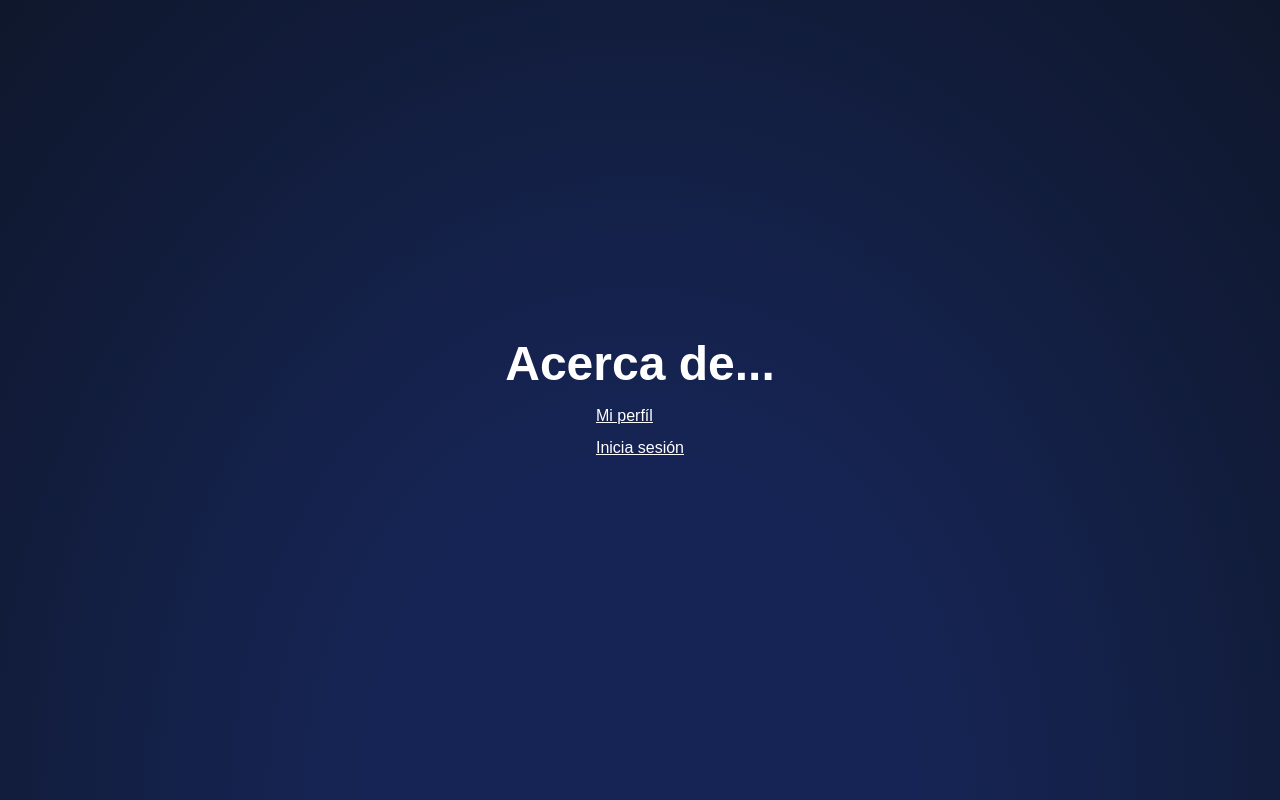
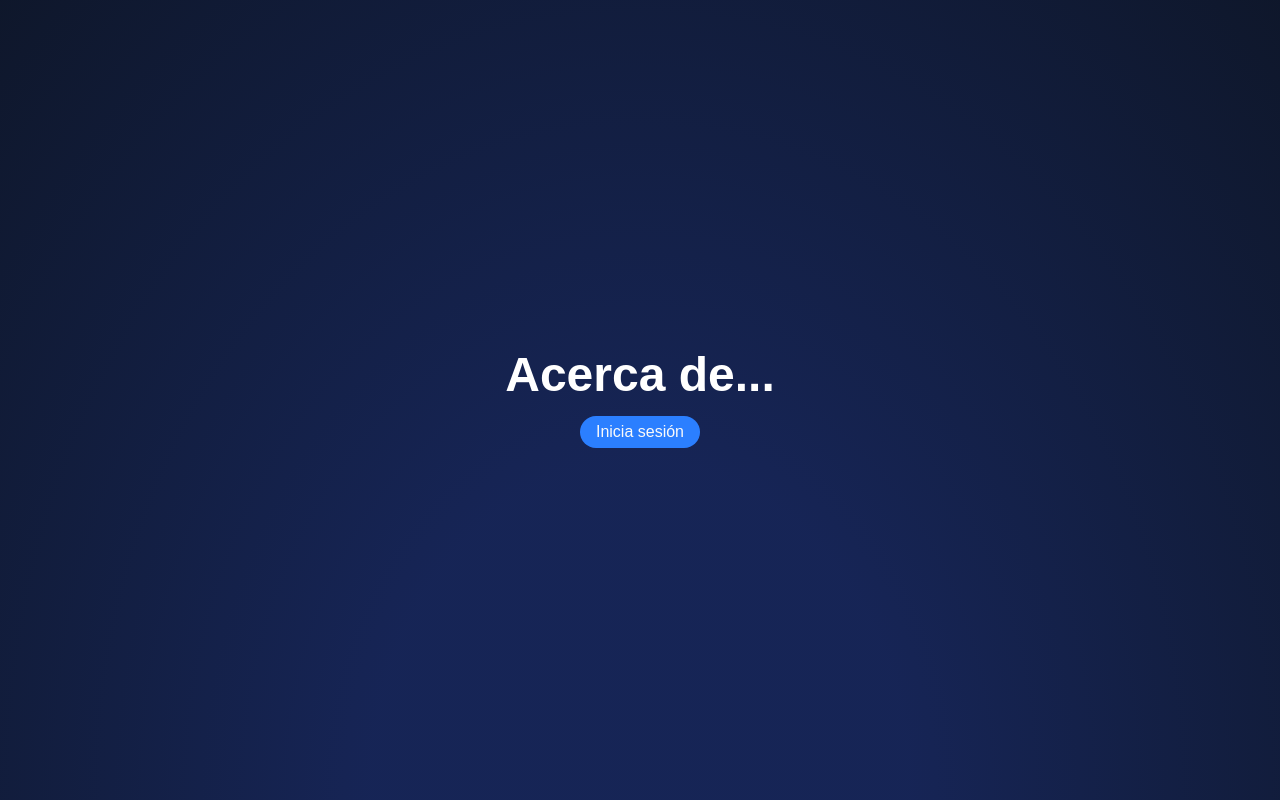
Before and after one commit to pipe753951/05-react-hooks-app, a React (Vite) app: page / in a window 1280 px wide. Built offline with nearby package versions, Linux system fonts and the light colour scheme.

Commit message:
Finishing class #168 with homework and class #169.

```diff
--- a/src/09-useContext/context/userContext.tsx
+++ b/src/09-useContext/context/userContext.tsx
@@ -18,6 +18,7 @@ export const UserContext = createContext({} as UserContextProps);
 export const UserContextProvider = function ({ children }: PropsWithChildren) {
   const [authStatus, setAuthStatus] = useState<AuthStatus>("checking");
   const [user, setUser] = useState<User | null>(null);
+  const [didContextProviderInit, setDidContextProviderInit] = useState(false);
 
   const handleLogin = (userId: number): boolean => {
     const userGoingToLogIn = users.find(
@@ -33,6 +34,7 @@ export const UserContextProvider = function ({ children }: PropsWithChildren) {
 
     setUser(userGoingToLogIn);
     setAuthStatus("authenticated");
+    localStorage.setItem("userID", userId.toString());
     return true;
   };
 
@@ -40,7 +42,19 @@ export const UserContextProvider = function ({ children }: PropsWithChildren) {
     console.log("Logout");
     setUser(null);
     setAuthStatus("not-authenticated");
+    localStorage.removeItem("userID");
   };
+
+  if (!didContextProviderInit) {
+    setDidContextProviderInit(true);
+    const storedUserId = localStorage.getItem("userID");
+    if (!storedUserId) {
+      handleLogout();
+      return;
+    }
+
+    handleLogin(+storedUserId);
+  }
 
   return (
     <UserContext
--- a/src/09-useContext/pages/about/AboutPage.tsx
+++ b/src/09-useContext/pages/about/AboutPage.tsx
@@ -1,23 +1,41 @@
+import { UserContext } from "@/09-useContext/context/userContext";
+import { Button } from "@/components/ui/button";
+import { use } from "react";
 import { Link } from "react-router";
 
 export const AboutPage = function () {
+  const { authStatus } = use(UserContext);
+
   return (
     <div className="flex flex-col items-center justify-center gap-4">
       <h1 className="h1">Acerca de...</h1>
 
-      <div className="flex flex-col gap-2">
+      <div className="flex gap-2">
+        {authStatus === "authenticated" ? (
+          <>
             <Link
               to="/profile"
               className="underline hover:text-blue-300 focus:text-blue-300 "
             >
-          Mi perfíl
+              <Button>Mi perfíl</Button>
             </Link>
             <Link
               to="/login"
               className="underline hover:text-blue-300 focus:text-blue-300 "
             >
-          Inicia sesión
+              <Button variant="destructive">Cerrar sesión</Button>
             </Link>
+          </>
+        ) : (
+          <>
+            <Link
+              to="/login"
+              className="underline hover:text-blue-300 focus:text-blue-300 "
+            >
+              <Button>Inicia sesión</Button>
+            </Link>
+          </>
+        )}
       </div>
     </div>
   );
--- a/src/09-useContext/pages/auth/LoginPage.tsx
+++ b/src/09-useContext/pages/auth/LoginPage.tsx
@@ -20,6 +20,7 @@ export const LoginPage = function () {
     event.preventDefault();
 
     const result = login(+userId);
+    console.log({ result });
 
     if (!result) {
       toast.error("Usuario no encontrado", {
@@ -41,7 +42,6 @@ export const LoginPage = function () {
       return;
     }
 
-    console.log(result);
     navigate("/profile");
   };
 
--- a/src/09-useContext/pages/profile/ProfilePage.tsx
+++ b/src/09-useContext/pages/profile/ProfilePage.tsx
@@ -1,10 +1,16 @@
 import { UserContext } from "@/09-useContext/context/userContext";
 import { Button } from "@/components/ui/button";
-import { useContext } from "react";
-import { Link } from "react-router";
+import { use } from "react";
+import { useNavigate } from "react-router";
 
 export const ProfilePage = function () {
-  const { user } = useContext(UserContext);
+  const { user, logout } = use(UserContext);
+  const navigate = useNavigate();
+
+  const handleLogoutButtonClick = () => {
+    logout();
+    navigate("/");
+  };
 
   return (
     <div className="flex flex-col items-center justify-center gap-4 w-full">
@@ -15,9 +21,10 @@ export const ProfilePage = function () {
           <code>{JSON.stringify(user, null, 2)}</code>
         </pre>
       </div>
-      <Link to={"/"}>
-        <Button variant="destructive">Salir</Button>
-      </Link>
+
+      <Button onClick={handleLogoutButtonClick} variant="destructive">
+        Cerrar sesión
+      </Button>
     </div>
   );
 };
```
Lines whose indentation alone changed are shown as unchanged.
